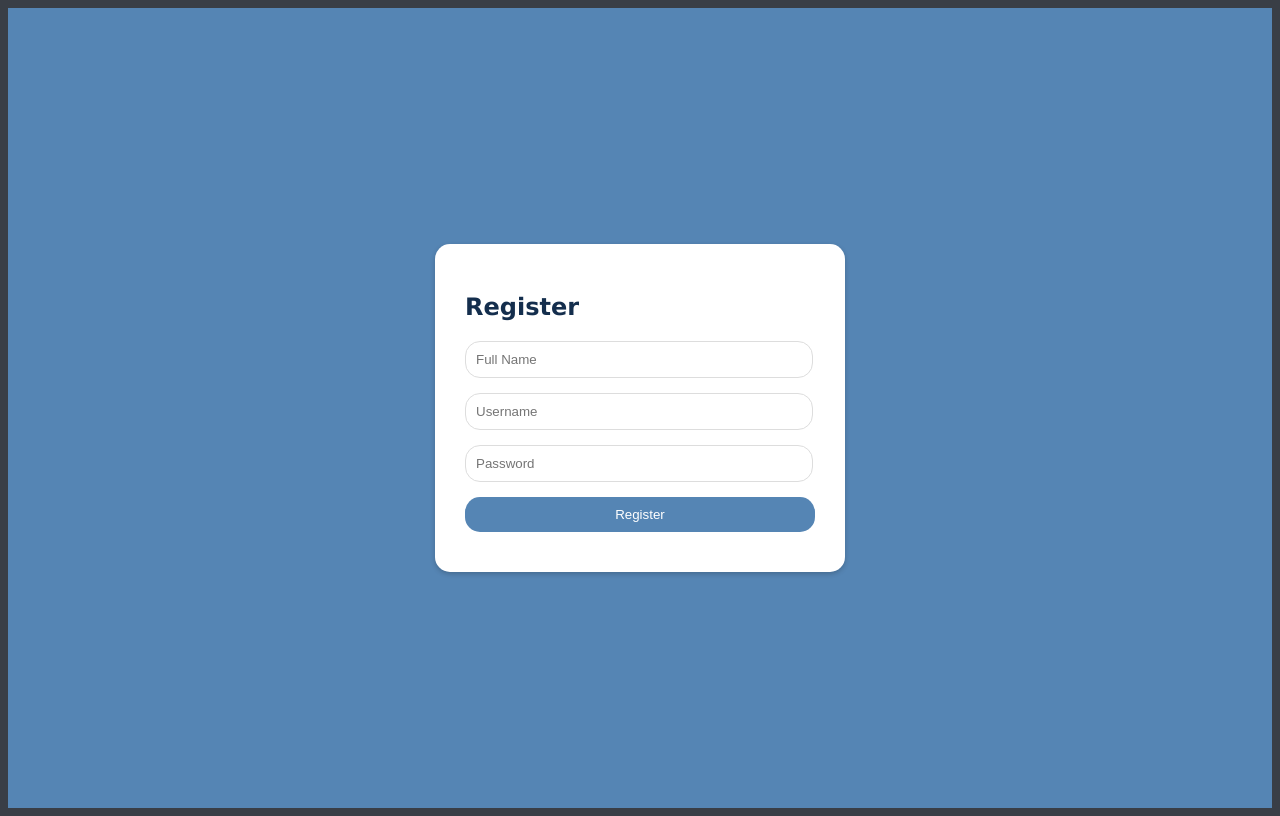
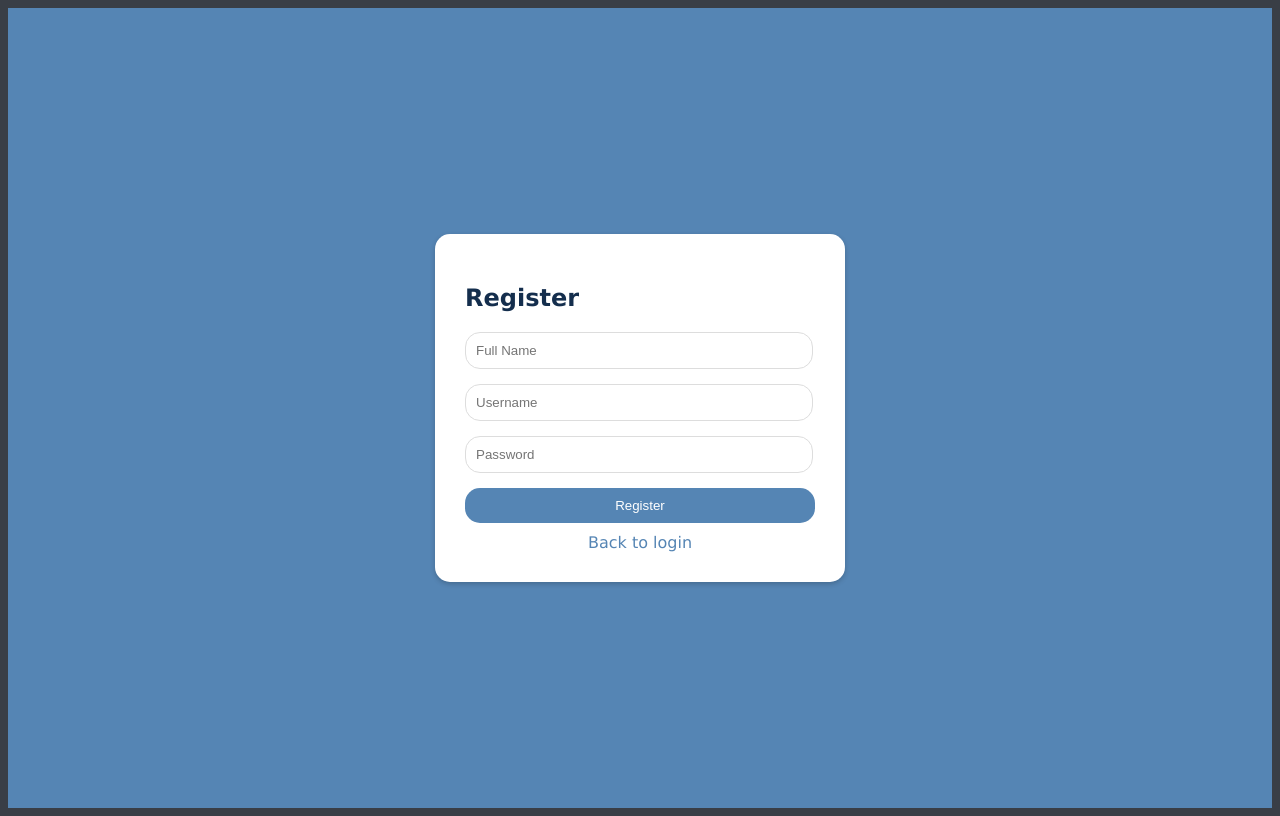
Before and after one commit to oslabs-beta/KubeVX, a React app: page /register in a window 1280 px wide. Built offline with nearby package versions, Linux system fonts and the light colour scheme.

Commit message:
Done with logout and authentication

```diff
--- a/src/Register.js
+++ b/src/Register.js
@@ -1,5 +1,5 @@
 import React, { useState } from 'react';
-import { useHistory } from 'react-router-dom';
+import { useHistory, Link } from 'react-router-dom';
 import '../src/public//register.css';
 
 const Register = () => {
@@ -56,6 +56,9 @@
           onChange={(e) => setPassword(e.target.value)}
         />
         <button type="submit" className="action-button">Register</button>
+        <div className="back-to-login">
+          <Link to="/login">Back to login</Link>
+        </div>
       </form>
     </div>
   );
--- a/src/public/login.css
+++ b/src/public/login.css
@@ -3,9 +3,6 @@
   justify-content: center;
   align-items: center;
   height: 100vh;
-  /* background-image: url('./assets/1.png');
-  background-repeat: no-repeat;
-  background-size: cover; */
   background-color: #5585B4;
   font-family: Verdana, Geneva, Tahoma, sans-serif; /* Consistent font */
 }
--- a/src/public/register.css
+++ b/src/public/register.css
@@ -42,3 +42,16 @@
 .register-form button:hover {
   background-color: #142E4D; /* Darker on hover */
 }
+
+.back-to-login {
+  text-align: center;
+}
+
+.back-to-login a {
+  color: #5585B4;
+  text-decoration: none;
+}
+
+.back-to-login a:hover {
+  text-decoration: underline;
+}
```
